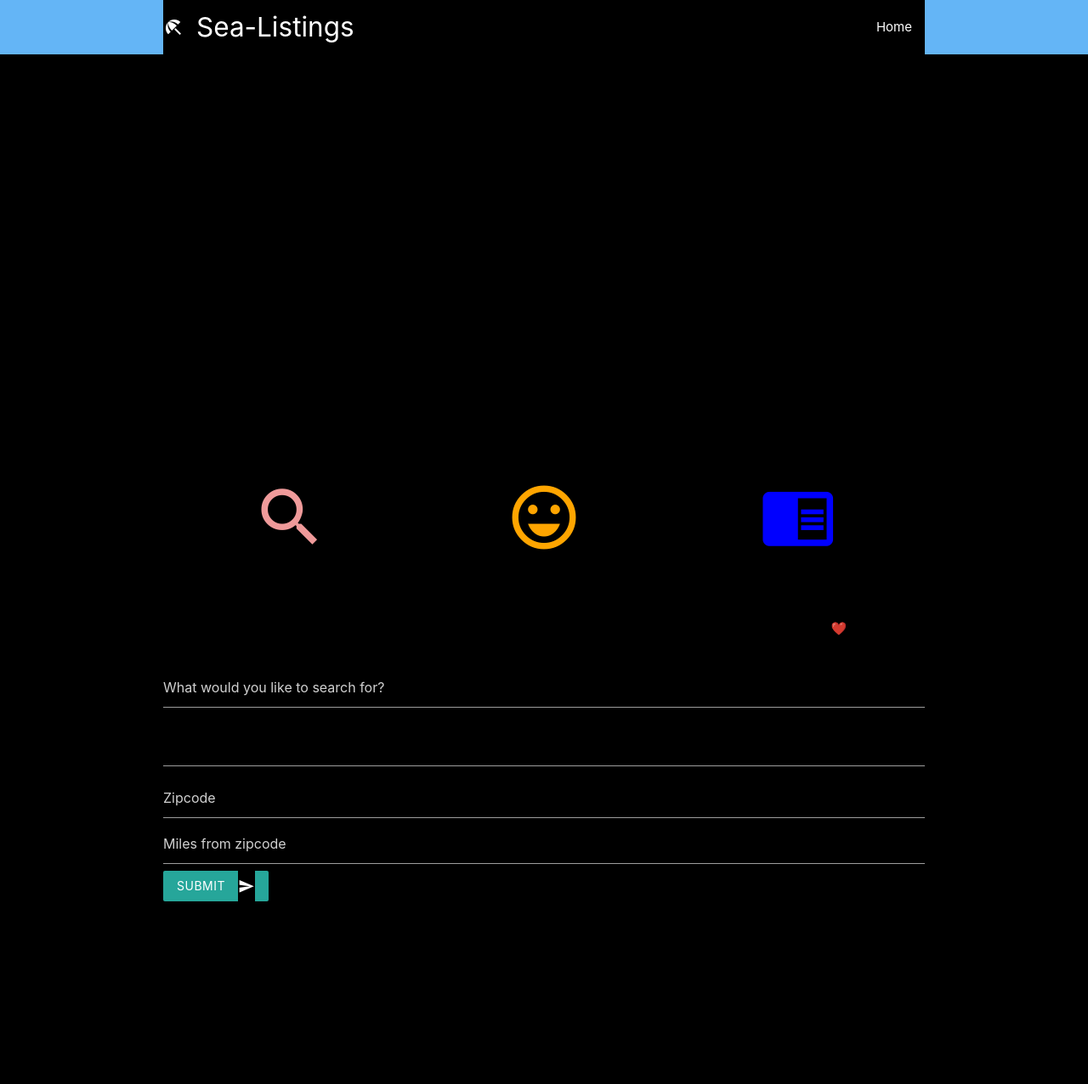
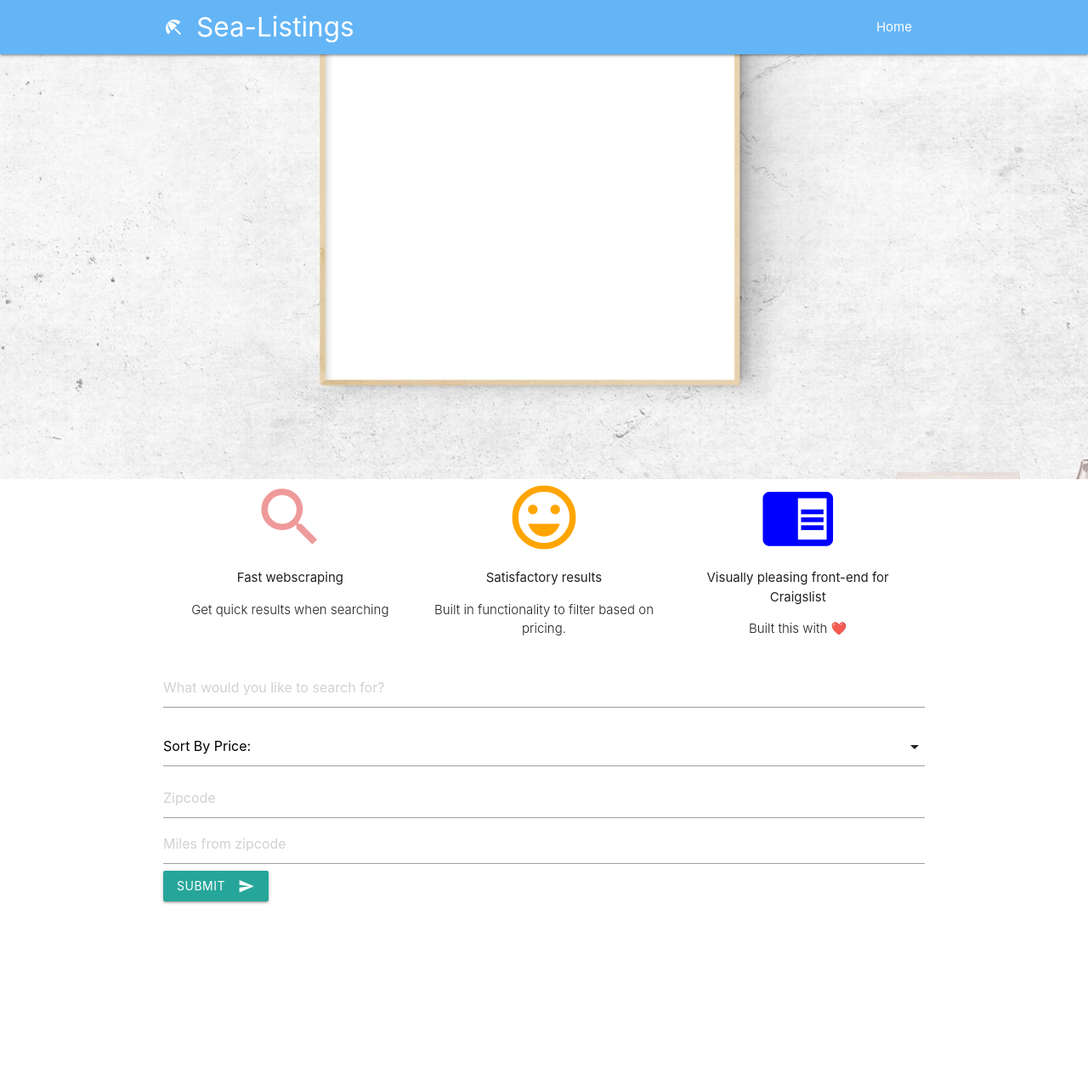
Before and after one commit to njch5/Sea-Listings, a Django app: page / in a window 1280 px wide. Shown: the whole page at 85% size. Run offline with Django 3.2, Linux system fonts and the light colour scheme; some libraries are stand-ins or nearby versions.

Commit message:
Removed CSS

```diff
--- a/static/css/style.css
+++ b/static/css/style.css
@@ -7,7 +7,3 @@
   height: 250px;
   overflow: hidden;
 }
-
-* {
-  background-color: black;
-}
```
